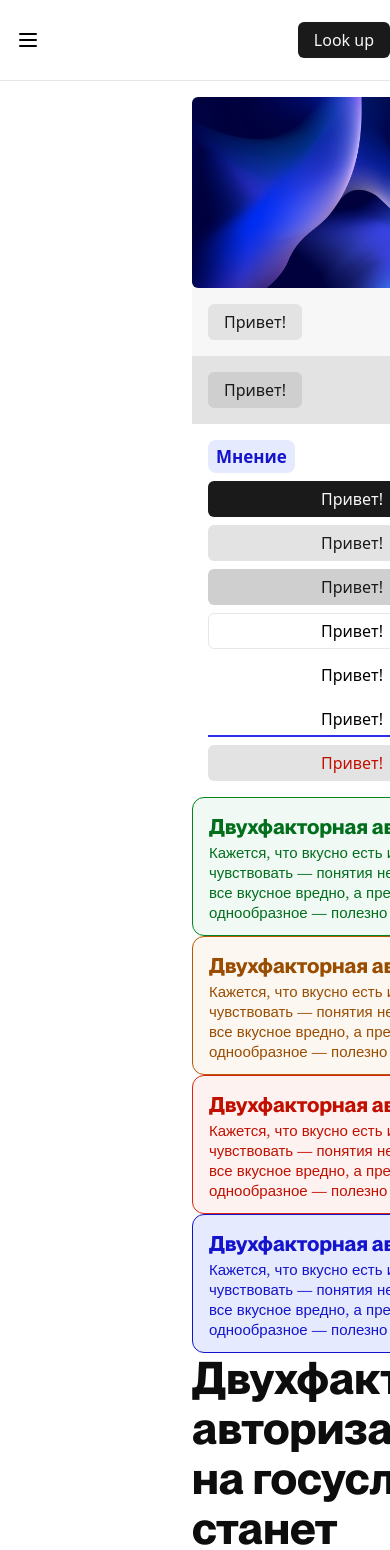
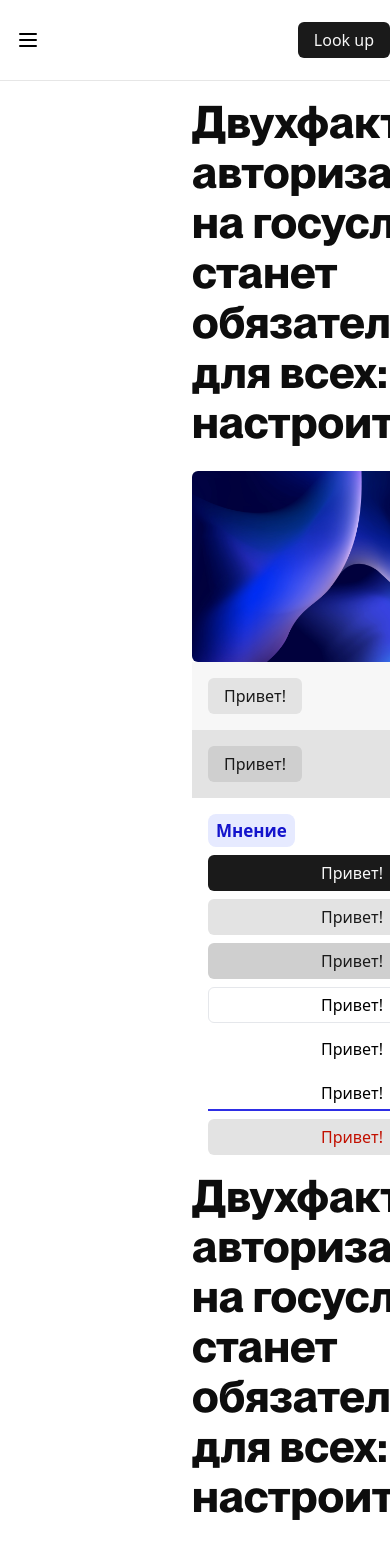
Before and after one commit to memorywanderer/next-components, a Next.js app: page / in a window 390 px wide. Shown: the top 1550 px of the page. Built offline with nearby package versions, Linux system fonts and the light colour scheme.

Commit message:
update mobile nav, add use client

```diff
--- a/app/layout.tsx
+++ b/app/layout.tsx
@@ -5,6 +5,7 @@ import localFont from 'next/font/local'
 import { ThemeProvider } from '@/components/providers'
 import { cn } from '@/lib/utils'
 import { NavigationMenuContextProvider } from '@/contexts/navigation-menu-context'
+import { Header } from '@/components/site-header'
 
 const neueMachina = localFont({
   src: [
@@ -75,6 +76,7 @@ export default function RootLayout({
           disableTransitionOnChange
         >
           <NavigationMenuContextProvider>
+            <Header />
             {children}
           </NavigationMenuContextProvider>
         </ThemeProvider>
--- a/app/page.tsx
+++ b/app/page.tsx
@@ -90,7 +90,7 @@ export default function Home() {
 
   return (
     <>
-      <Header />
+
       <main className="flex flex-wrap h-screen gap-2">
         {/* <nav className="h-full p-4 border-r w-60 border-outline-tertiary">
           <ul className='flex flex-col gap-4'>
@@ -118,6 +118,9 @@ export default function Home() {
         </nav> */}
 
         <div className="pt-4 ml-48 max-w-[800px]">
+          <Typography tag="h1" type="title-desktop" className="mb-6 text-on-surface-primary">
+            Двухфакторная авторизация на госуслугах станет обязательной для всех: как ее настроить
+          </Typography>
           <Image
             src="/richard-horvath-_nWaeTF6qo0-unsplash.jpg"
             alt="preparing car for winter"
@@ -145,7 +148,7 @@ export default function Home() {
             <Button variant="link">Привет!</Button>
             <Button variant="negative">Привет!</Button>
           </div>
-          <div className="p-4 border bg-surface-positive text-on-surface-positive border-outline-positive rounded-xl">
+          {/* <div className="p-4 border bg-surface-positive text-on-surface-positive border-outline-positive rounded-xl">
             <Typography tag="h1" type="heading-four-desktop">
               Двухфакторная авторизация
             </Typography>
@@ -176,7 +179,7 @@ export default function Home() {
             <Typography>
               Кажется, что вкусно есть и хорошо себя чувствовать — понятия несовместимые: все вкусное вредно, а пресное и однообразное — полезно
             </Typography>
-          </div>
+          </div> */}
           <Typography tag="h1" type="title-desktop" className="mb-6 text-on-surface-primary">
             Двухфакторная авторизация на госуслугах станет обязательной для всех: как ее настроить
           </Typography>
--- a/components/mobile-nav.tsx
+++ b/components/mobile-nav.tsx
@@ -1,3 +1,4 @@
+"use client"
 import { DesktopNavItem } from "@/types"
 import { useSelectedLayoutSegment } from 'next/navigation'
 import { useMemo, useState } from "react"
```
